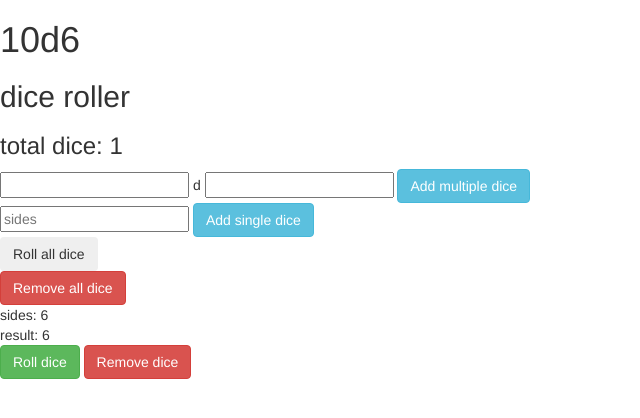
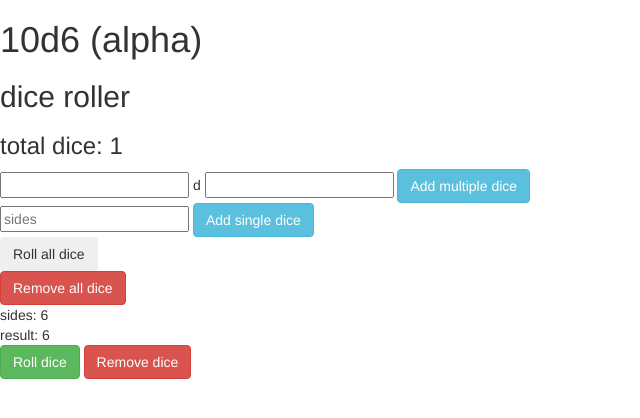
Before and after one commit to amrtgaber/10d6, a website: page public/index.html in a window 1280 px wide. Shown: the whole page, without its empty margins (0-640 px from the left). Drawn offline with nearby package versions, Linux system fonts and the light colour scheme; some packages are replaced by stand-ins of ours.

Commit message:
added alpha designation in index

```diff
--- a/public/index.html
+++ b/public/index.html
@@ -4,7 +4,7 @@
   <head>
     <meta charset="UTF-8">
     <meta name="viewport" content="width=device-width, initial-scale=1">
-    <title>10d6 - dice roller</title>
+    <title>10d6 - dice roller (alpha)</title>
 
     <!-- css -->
     <link href="https://fonts.googleapis.com/css?family=Roboto+Condensed:400,300,700" rel="stylesheet" type="text/css">
@@ -13,7 +13,7 @@
   </head>
 
   <body ng-controller="diceCtrl">
-    <h1>10d6</h1>
+    <h1>10d6 (alpha)</h1>
     <h2>dice roller</h2>
     <h3>total dice:
       {{dice.length}}</h3>
```
